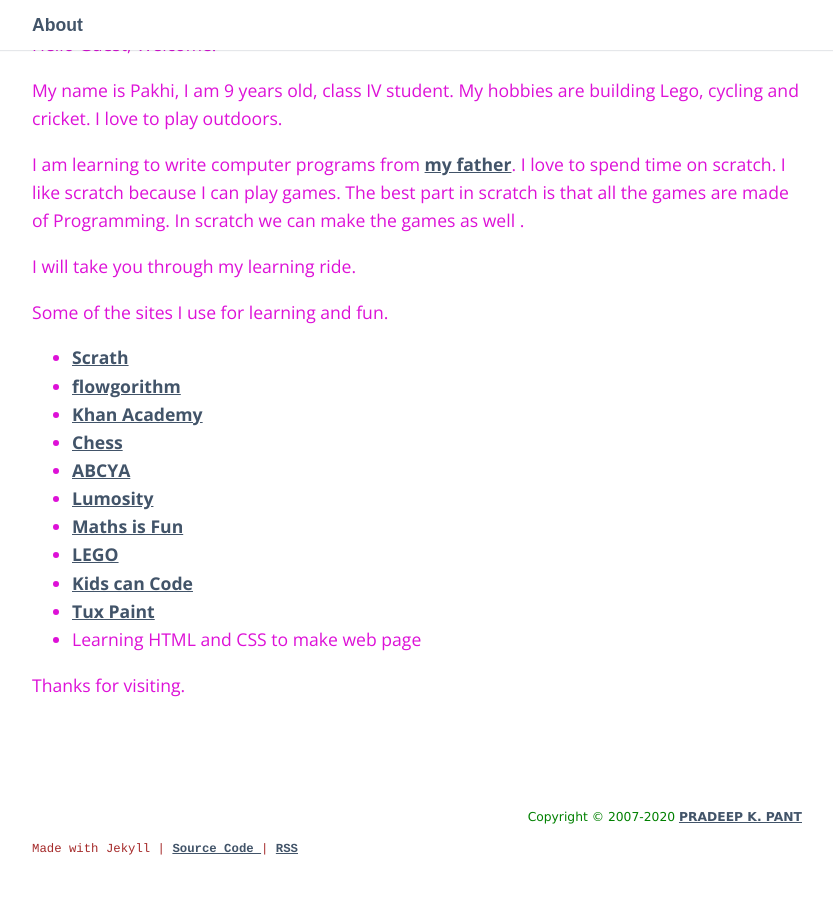
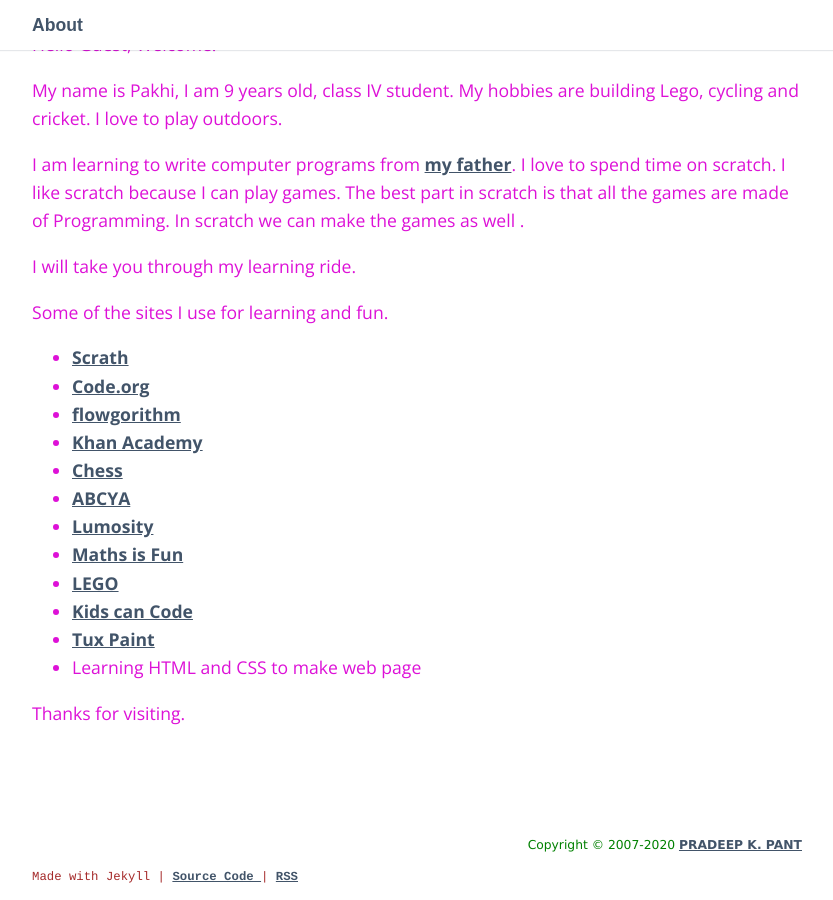
Before and after one commit to ppant/pakhipant, a Jekyll site: the page built from pages/about.md, in a window 1280 px wide and 900 px high, scrolled down 412 px. Shown: the whole window, without its empty margins (223-1056 px from the left). Built offline with Jekyll 4.4.1, drawn with Linux system fonts in a browser that asks for light colours; some web fonts are replaced; comment, search, counter and statistics services are not loaded; before the commit the page ends 1284 px from its top, so only the background shows below that.

Commit message:
Minor changes

```diff
--- a/pages/about.md
+++ b/pages/about.md
@@ -17,6 +17,7 @@ I will take you through my learning ride.
 Some of the sites I use for learning and fun.
 
 * [Scrath](https://scratch.mit.edu/)
+* [Code.org](http://www.code.org/)
 * [flowgorithm](http://www.flowgorithm.org/)
 * [Khan Academy](https://www.khanacademy.org/)
 * [Chess](https://www.chesskid.com/)
```
